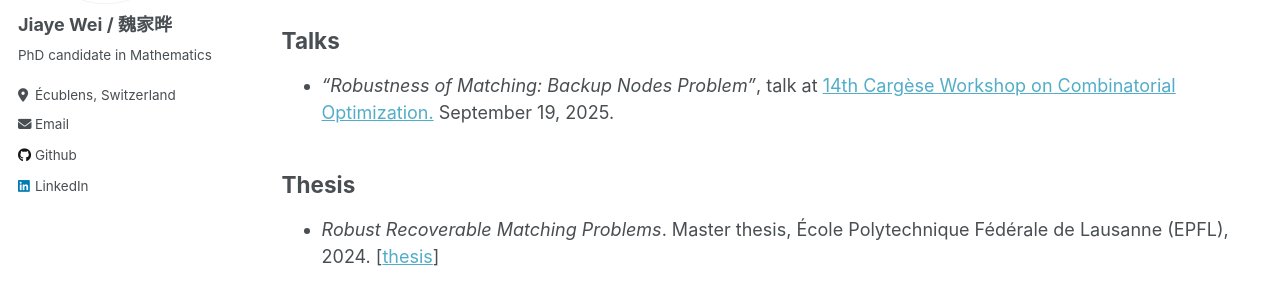
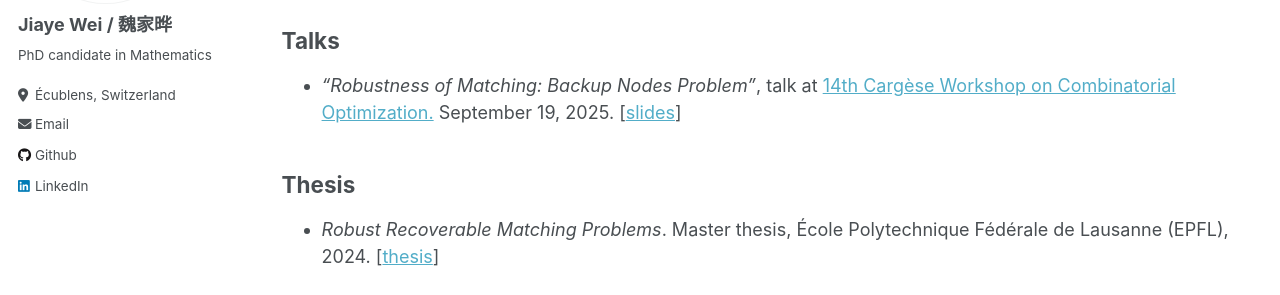
Before and after one commit to jiaye-W/jiaye-W.github.io, a Jekyll site: the page built from _pages/publications.md, in a window 1280 px wide and 965 px high. Shown: the part 296-591 px from the top of the window. Built offline with Jekyll 4.4.1, drawn with Linux system fonts in a browser that asks for light colours.

Commit message:
upload slides
Talk at Cargese workshop 2025

```diff
--- a/_pages/publications.md
+++ b/_pages/publications.md
@@ -13,7 +13,7 @@ with Rom Pinchasi, Neta Singer, and Lukas Vogl. Preprint, 2025. [[arXiv](https:/
 ## Talks
 
 - *"Robustness of Matching: Backup Nodes Problem"*,
-talk at [14th Cargèse Workshop on Combinatorial Optimization.](https://www.cargese.org/2025/) September 19, 2025.
+talk at [14th Cargèse Workshop on Combinatorial Optimization.](https://www.cargese.org/2025/) September 19, 2025. [[slides](https://jiaye-W.github.io/files/Cargese_190925.pdf)]
 
 ## Thesis
 
```
Also changed, not shown: 1 other file.
